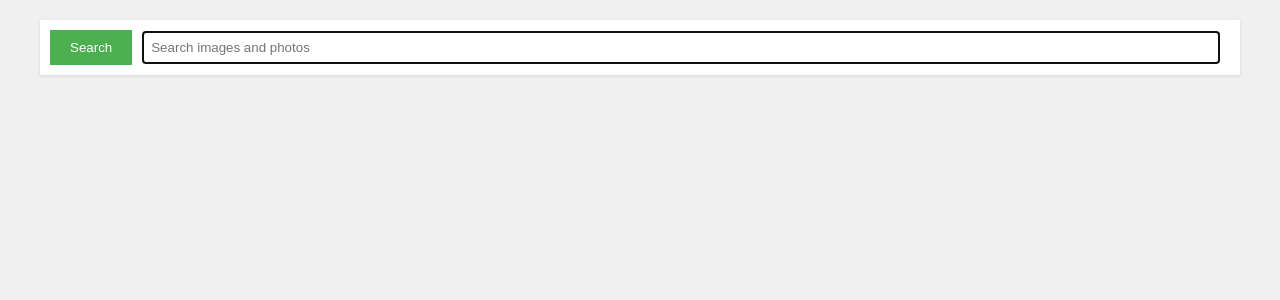
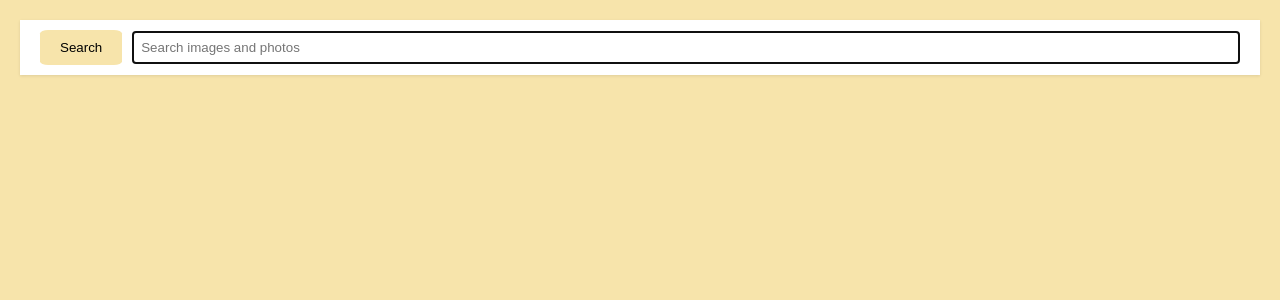
Before and after one commit to mateuszzagorski/goit-react-hw-04-images_v2, a React (Create React App) app: page / in a window 1280 px wide. Shown: the top 300 px of the page. Built offline with nearby package versions, Linux system fonts and the light colour scheme.

Commit message:
css_parameters-done

```diff
--- a/src/components/App.module.css
+++ b/src/components/App.module.css
@@ -2,11 +2,11 @@ body {
     font-family: Arial, sans-serif;
     margin: 0;
     padding: 0;
-    background-color: #f0f0f0;
+    background-color: #f7e4ab;
   }
 
   .app {
-    max-width: 1200px;
+    max-width: 1280px;
     margin: 0 auto;
     padding: 20px;
   }
--- a/src/components/Button/Button.module.css
+++ b/src/components/Button/Button.module.css
@@ -1,11 +1,11 @@
 .button {
-    background-color: #4caf50;
-    color: white;
-    border: none;
+    background-color: #f7e4ab;
+    color: black;
     padding: 10px 20px;
     cursor: pointer;
-    border-radius: 4px;
+    border-radius: 10px;
     transition: background-color 0.3s ease;
+    border-color:  #45a049;
   }
 
   .button.hidden {
@@ -18,4 +18,5 @@
 
   .button:hover {
     background-color: #45a049;
+    color: white;
   }
--- a/src/components/Searchbar/Searchbar.module.css
+++ b/src/components/Searchbar/Searchbar.module.css
@@ -7,14 +7,20 @@
   .form {
     display: flex;
     align-items: center;
-  }
+    }
 
   .button {
-    background-color: #4caf50;
-    color: white;
+    background-color: #f7e4ab;
+    color: black;
     border: none;
     padding: 10px 20px;
     cursor: pointer;
+    border-radius: 10%;
+    margin-left: 10px;
+  }
+  .button:hover{
+    background-color: #4caf50;
+    color: white;
   }
 
   .input {
```
